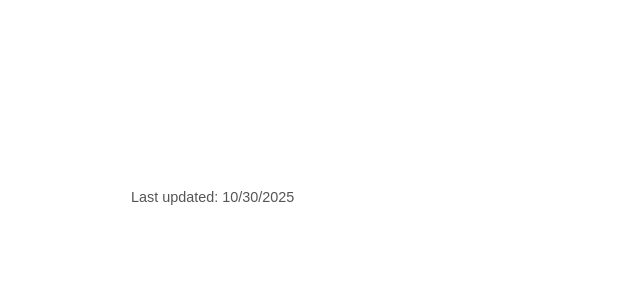
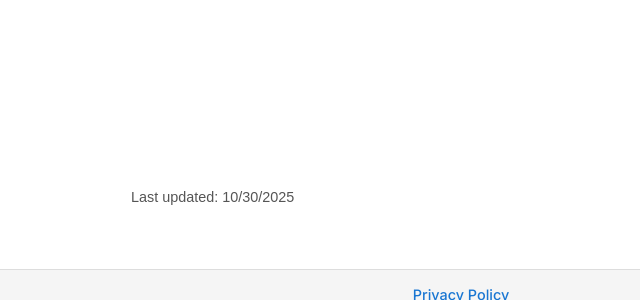
Before and after one commit to christensenandrew455-cell/Testifyai, a Next.js app: page /privacy-policy in a window 1280 px wide. Shown: the part 500-800 px from the top of the page, without its empty margins (179-819 px from the left). Built offline with nearby package versions, Linux system fonts and the light colour scheme.

Commit message:
Update layout.js

```diff
--- a/app/layout.js
+++ b/app/layout.js
@@ -1,6 +1,7 @@
 // app/layout.js
 import "./globals.css";
 import { Inter } from "next/font/google";
+import Link from "next/link";
 
 const inter = Inter({ subsets: ["latin"] });
 
@@ -35,22 +36,38 @@ export default function RootLayout({ children }) {
         />
       </head>
 
-      <body className={`${inter.className} flex flex-col min-h-screen`}>
-        <main className="flex-grow">{children}</main>
+      <body
+        className={`${inter.className}`}
+        style={{
+          display: "flex",
+          flexDirection: "column",
+          minHeight: "100vh",
+          margin: 0,
+        }}
+      >
+        <div style={{ flex: 1 }}>{children}</div>
 
-        {/* ✅ Simple Footer */}
-        <footer className="border-t mt-10 py-6 text-center text-sm text-gray-500">
-          <p>
-            © {new Date().getFullYear()} TestifyAI. All rights reserved.
-          </p>
-          <p className="mt-2">
-            <a
-              href="/privacy-policy"
-              className="text-blue-600 hover:text-blue-800"
-            >
-              Privacy Policy
-            </a>
-          </p>
+        {/* ✅ Footer Section */}
+        <footer
+          style={{
+            textAlign: "center",
+            padding: "16px 0",
+            backgroundColor: "#f5f5f5",
+            fontSize: "0.9rem",
+            color: "#444",
+            borderTop: "1px solid #ddd",
+          }}
+        >
+          <Link
+            href="/privacy-policy"
+            style={{
+              color: "#1976d2",
+              textDecoration: "none",
+              fontWeight: "500",
+            }}
+          >
+            Privacy Policy
+          </Link>
         </footer>
       </body>
     </html>
```
